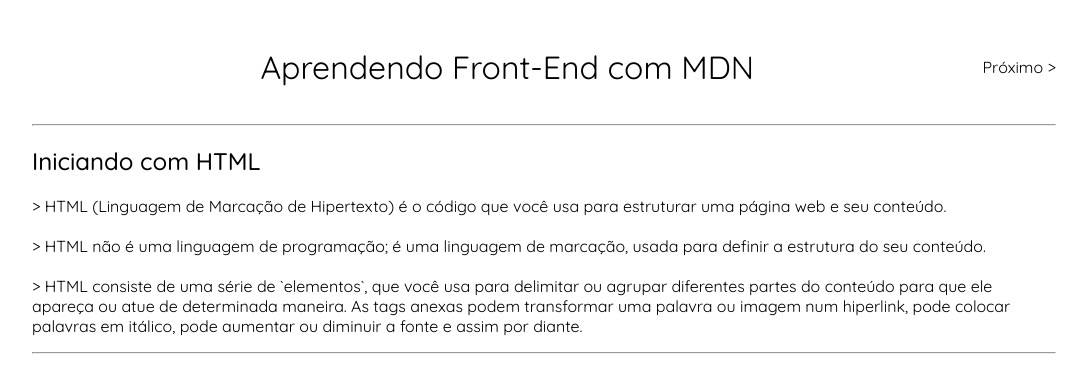
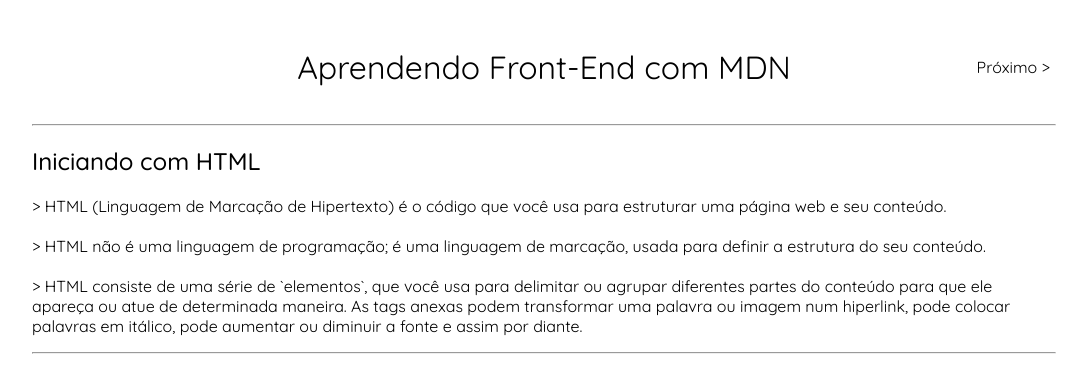
Before and after one commit to danribeir0/front-end-basic-mozilla-developer, a plain HTML site: page index.html in a window 1280 px wide. Shown: the top 370 px of the page, without its empty margins (96-1183 px from the left). Drawn offline with Linux system fonts and the light colour scheme.

```diff
--- a/css/fonte.css
+++ b/css/fonte.css
@@ -9,10 +9,6 @@
   font-style: normal;
 }
 
-/* h1 {
-  text-align: center;
-} */
-
 h1, h2, h3 {
     font-weight: 500;
 }
--- a/css/nav-head.css
+++ b/css/nav-head.css
@@ -3,8 +3,8 @@
 }
 
 .container {
-    display: flex;
-    justify-content: space-between;
+    display: grid;
+    grid-template-columns: 1fr 10fr 1fr;
     align-items: center;
 }
 
```
